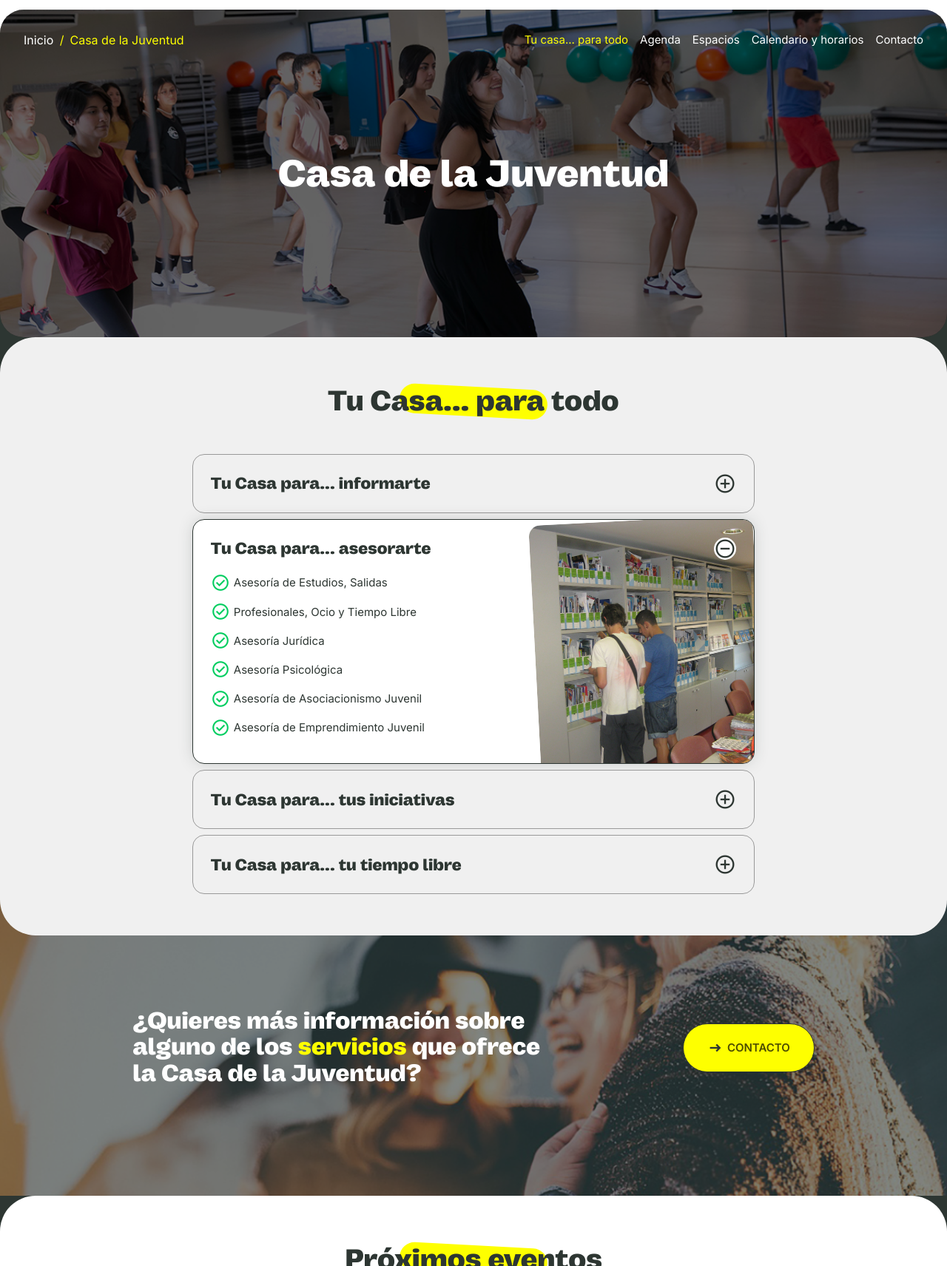
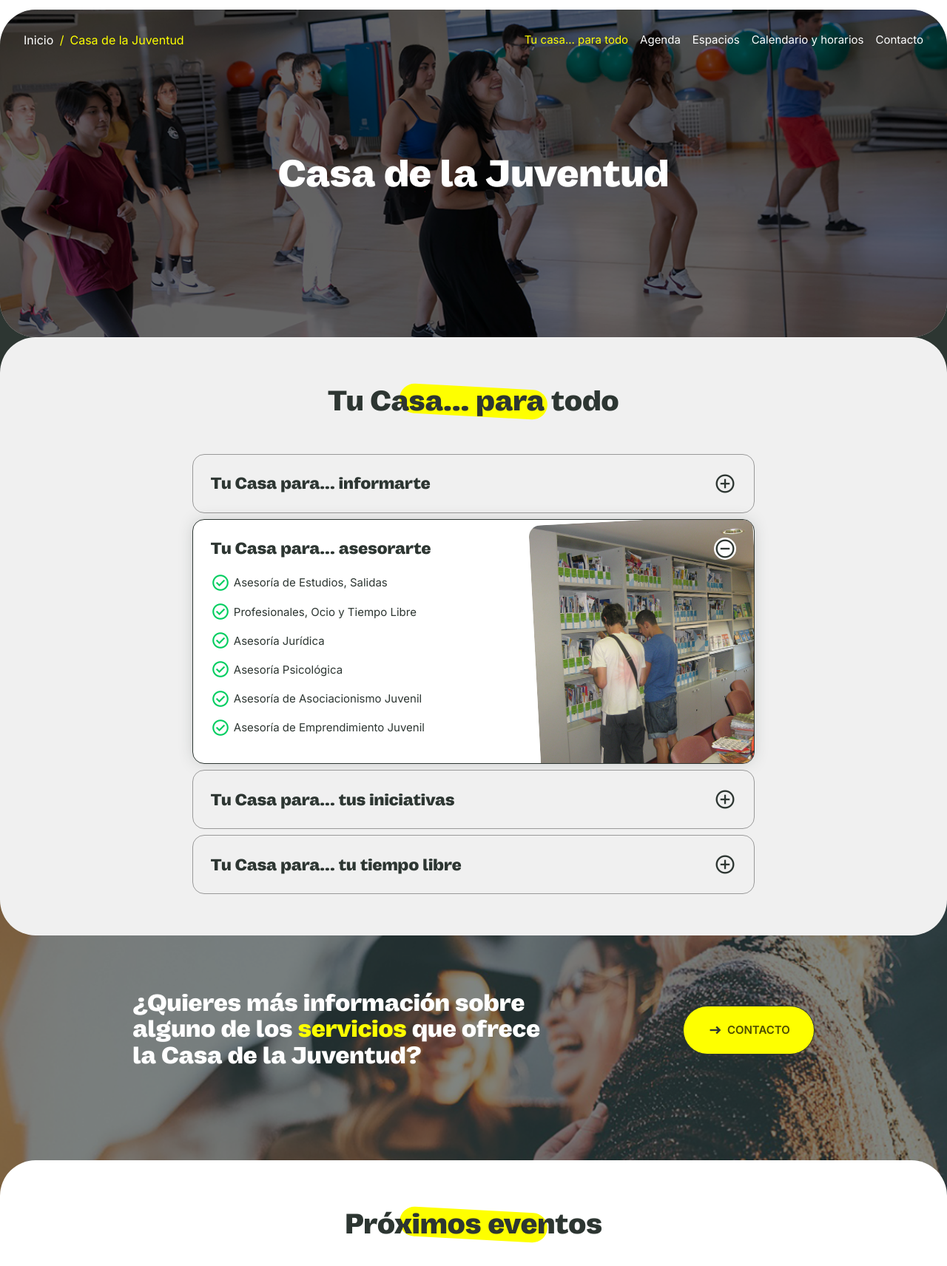
Before and after one commit to pamplonajoven/pamplonajoven.github.io, a website: page 404.html in a window 1280 px wide. Shown: the part 121-1833 px from the top of the page at 74% size. Drawn offline with nearby package versions, Linux system fonts and the light colour scheme.

Commit message:
ajuste hero

```diff
--- a/scss/_layout.scss
+++ b/scss/_layout.scss
@@ -18,7 +18,7 @@ header.hero{
 	background-color: $black;
 	border-radius: 1rem;
 	@include tablet{
-		border-radius: 2rem;
+		@include radius-lg;
 	}
 	.hero-image{
 		img{
@@ -29,7 +29,7 @@ header.hero{
 			min-height: 350px;
 			@include tablet{
 				aspect-ratio: 16 / 9;
-				border-radius: 2rem;
+				@include radius-lg;
 				min-height: none;
 			}
 			display: block;
--- a/scss/_sections.scss
+++ b/scss/_sections.scss
@@ -31,8 +31,8 @@ section.section{
 		border-radius: 0;
 		margin-top: -3rem;
 		padding-top: 6rem;
-        margin-bottom: -3rem;
-		padding-bottom: 6rem;
+        margin-bottom: -6rem;
+		padding-bottom: 9rem;
 		z-index: 0;
 	}
 	&.section-contact{
```
Also changed, not shown: css/custom.css.
